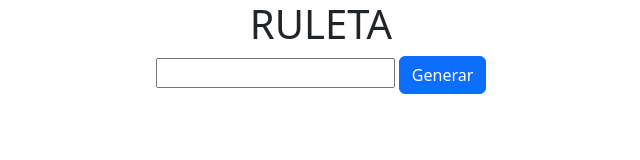
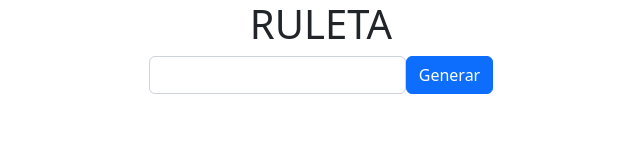
Before and after one commit to varoguitjab/ruleta-, a plain HTML site: page index.html in a window 1280 px wide. Shown: the whole page, without its empty margins (319-959 px from the left). Drawn offline with nearby package versions, Linux system fonts and the light colour scheme.

Commit message:
cambios visuales

```diff
--- a/index.html
+++ b/index.html
@@ -3,8 +3,10 @@
 <body>
 <div>
 <h1 id="title">RULETA</h1>
-<input id="input-frase" type="password">
-<button type="button" class="btn btn-primary" id="btn-update-frase" onclick="refrescar()">Generar</button>
+<div id="form-guess">
+  <input class="form-control" id="input-frase" type="password">
+  <button type="button" class="btn btn-primary" id="btn-update-frase" onclick="refrescar()">Generar</button>
+</div>
 <input id="input-letra" maxlength="1" type="text" class="d-none">
 <button type="button" class="btn btn-primary d-none" id="btn-comprobar" onclick="comprobar()">Comprobar</button>
 <div id="section-texto">
@@ -71,4 +73,8 @@
     width: 1.5em;
   }
 
+  #form-guess{
+    display: flex;
+  }
+
 </style>
```
